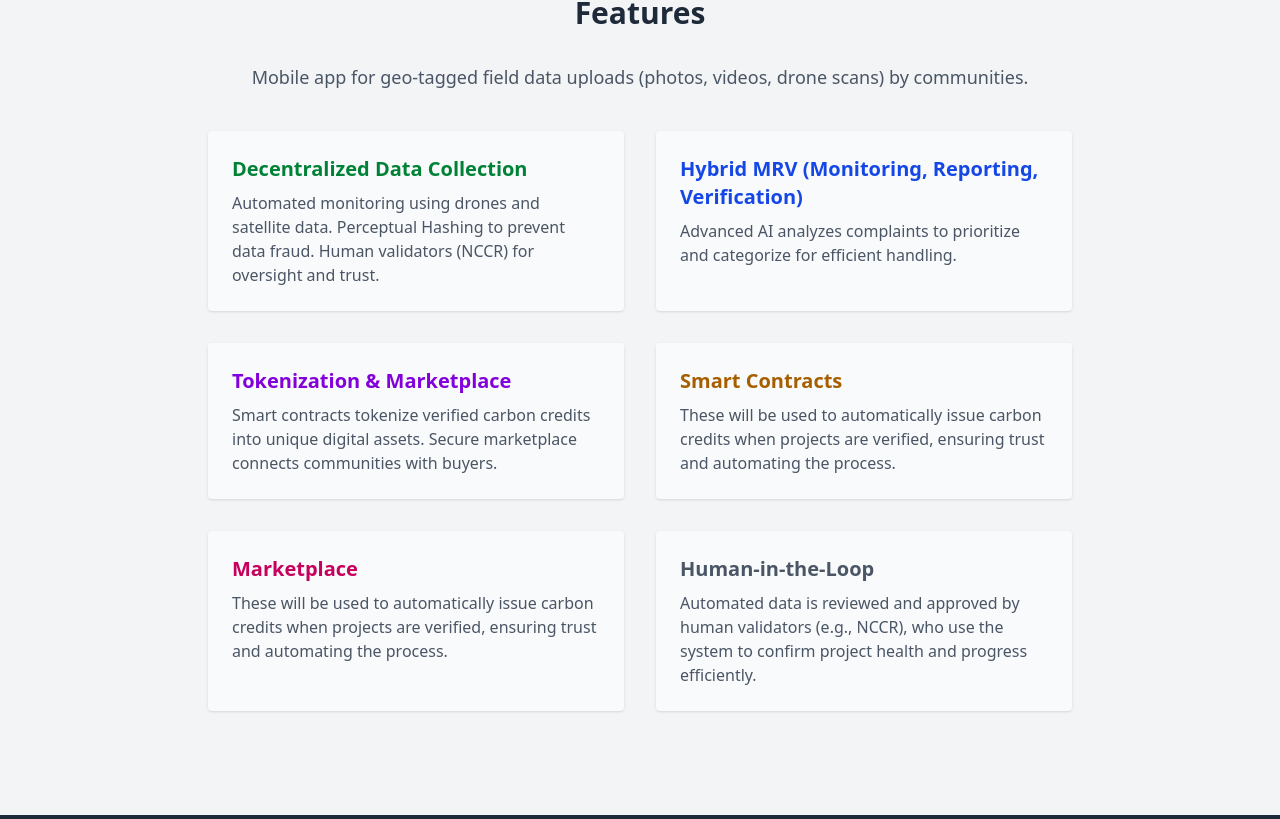
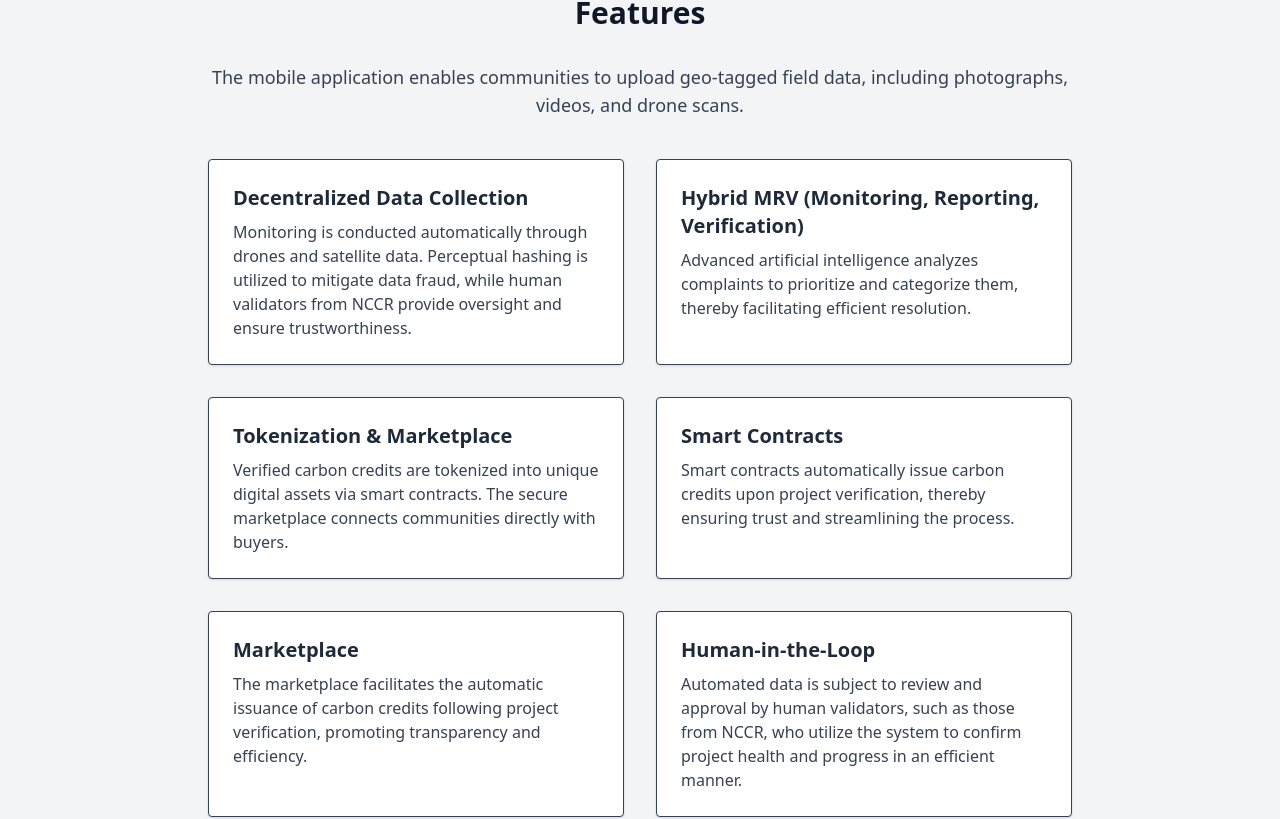
Before and after one commit to devprashant19/carbonSetu, a React (Vite) app: page / in a window 1280 px wide. Shown: the part 629-1448 px from the top of the page. Built offline with nearby package versions, Linux system fonts and the light colour scheme.

Commit message:
bug fixes

```diff
--- a/src/components/HomeFeatures.jsx
+++ b/src/components/HomeFeatures.jsx
@@ -4,45 +4,46 @@ function HomeFeatures() {
   return (
     <section className="py-16 bg-gray-100">
       <div className="max-w-4xl mx-auto px-4">
-        <h2 className="text-3xl font-bold text-gray-800 mb-8 text-center">Features</h2>
-        <p className="text-lg text-gray-600 mb-10 text-center">
-          Mobile app for geo-tagged field data uploads (photos, videos, drone scans) by communities.
-          </p>
-        <div className="grid grid-cols-1 md:grid-cols-2 gap-8">
-          <div className="bg-gray-50 p-6 rounded shadow">
-            <h3 className="text-xl font-semibold text-green-700 mb-2"> Decentralized Data Collection</h3>
-            <p className="text-gray-600">
-              Automated monitoring using drones and satellite data. Perceptual Hashing to prevent data fraud. Human validators (NCCR) for oversight and trust.</p>
-          </div>
-          <div className="bg-gray-50 p-6 rounded shadow">
-            <h3 className="text-xl font-semibold text-blue-700 mb-2">Hybrid MRV (Monitoring, Reporting, Verification)</h3>
-            <p className="text-gray-600">
-              Advanced AI analyzes complaints to prioritize and categorize for efficient handling.
+        <h2 className="text-3xl font-bold text-gray-900 mb-8 text-center">Features</h2>
+        <p className="text-lg text-gray-700 mb-10 text-center">
+          The mobile application enables communities to upload geo-tagged field data, including photographs, videos, and drone scans.
+        </p>
+        <div className="grid grid-cols-1 md:grid-cols-2 gap-8  ">
+          <div className="border border-gray-700 bg-white p-6 rounded shadow">
+            <h3 className="text-xl font-semibold text-gray-800 mb-2">Decentralized Data Collection</h3>
+            <p className="text-gray-700">
+              Monitoring is conducted automatically through drones and satellite data. Perceptual hashing is utilized to mitigate data fraud, while human validators from NCCR provide oversight and ensure trustworthiness.
             </p>
           </div>
-          <div className="bg-gray-50 p-6 rounded shadow">
-            <h3 className="text-xl font-semibold text-purple-700 mb-2">Tokenization & Marketplace</h3>
-            <p className="text-gray-600">
-                Smart contracts tokenize verified carbon credits into unique digital assets.
-Secure marketplace connects communities with buyers.
+          <div className="border border-gray-700 bg-white p-6 rounded shadow">
+            <h3 className="text-xl font-semibold text-gray-800 mb-2">Hybrid MRV (Monitoring, Reporting, Verification)</h3>
+            <p className="text-gray-700">
+              Advanced artificial intelligence analyzes complaints to prioritize and categorize them, thereby facilitating efficient resolution.
             </p>
           </div>
-          <div className="bg-gray-50 p-6 rounded shadow">
-            <h3 className="text-xl font-semibold text-yellow-700 mb-2">Smart Contracts</h3>
-            <p className="text-gray-600">
-                These will be used to automatically issue carbon credits when projects are verified, ensuring trust and automating the process.
+          <div className="border border-gray-700 bg-white p-6 rounded shadow">
+            <h3 className="text-xl font-semibold text-gray-800 mb-2">Tokenization & Marketplace</h3>
+            <p className="text-gray-700">
+              Verified carbon credits are tokenized into unique digital assets via smart contracts. The secure marketplace connects communities directly with buyers.
             </p>
           </div>
-          <div className="bg-gray-50 p-6 rounded shadow">
-            <h3 className="text-xl font-semibold text-pink-700 mb-2">Marketplace</h3>
-            <p className="text-gray-600">
-                These will be used to automatically issue carbon credits when projects are verified, ensuring trust and automating the process.
+          <div className="border border-gray-700 bg-white p-6 rounded shadow">
+            <h3 className="text-xl font-semibold text-gray-800 mb-2">Smart Contracts</h3>
+            <p className="text-gray-700">
+              Smart contracts automatically issue carbon credits upon project verification, thereby ensuring trust and streamlining the process.
             </p>
           </div>
-          <div className="bg-gray-50 p-6 rounded shadow">
-            <h3 className="text-xl font-semibold text-gray-600 mb-2">Human-in-the-Loop</h3>
-            <p className="text-gray-600">
-               Automated data is reviewed and approved by human validators (e.g., NCCR), who use the system to confirm project health and progress efficiently.</p>
+          <div className="border border-gray-700 bg-white p-6 rounded shadow">
+            <h3 className="text-xl font-semibold text-gray-800 mb-2">Marketplace</h3>
+            <p className="text-gray-700">
+              The marketplace facilitates the automatic issuance of carbon credits following project verification, promoting transparency and efficiency.
+            </p>
+          </div>
+          <div className="border border-gray-700 bg-white p-6 rounded shadow">
+            <h3 className="text-xl font-semibold text-gray-800 mb-2">Human-in-the-Loop</h3>
+            <p className="text-gray-700">
+              Automated data is subject to review and approval by human validators, such as those from NCCR, who utilize the system to confirm project health and progress in an efficient manner.
+            </p>
           </div>
         </div>
       </div>
```
